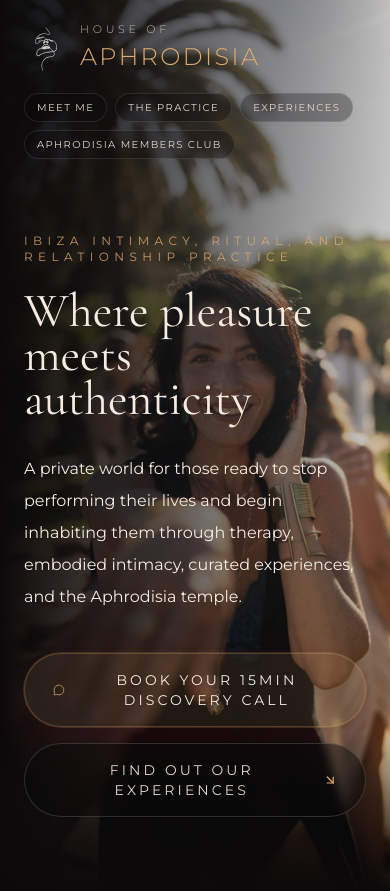
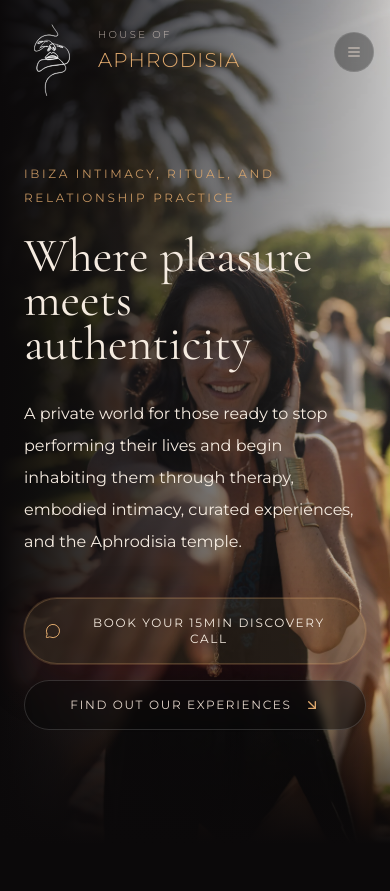
Before and after one commit to zetedi/aphro, a React (Vite) app: page / in a window 390 px wide. After the commit the page ends 844 px from the top, so only its background shows below. Built offline with nearby package versions, Linux system fonts and the light colour scheme.

Commit message:
Responsiveness.

```diff
--- a/src/components/ActionLinks.jsx
+++ b/src/components/ActionLinks.jsx
@@ -5,7 +5,7 @@ export function PrimaryLink({ href, children, icon: Icon = ArrowRight }) {
   return (
     <AppLink
       href={href}
-      className="inline-flex items-center justify-center gap-3 rounded-full border border-gold/25 bg-gold/10 px-5 py-3 text-center text-xs uppercase tracking-[0.2em] text-linen shadow-glow transition duration-500 hover:scale-[1.01] hover:border-gold/45 hover:bg-gold/15"
+      className="inline-flex items-center justify-center gap-3 rounded-full border border-gold/25 bg-gold/10 px-4 py-3 text-center text-[11px] uppercase tracking-[0.14em] text-linen shadow-glow transition duration-500 hover:scale-[1.01] hover:border-gold/45 hover:bg-gold/15 sm:px-5 sm:text-xs sm:tracking-[0.2em]"
     >
       {children}
       <Icon className="h-4 w-4 shrink-0 text-gold" strokeWidth={1.5} />
@@ -17,7 +17,7 @@ export function SecondaryLink({ href, children }) {
   return (
     <AppLink
       href={href}
-      className="inline-flex items-center justify-center gap-3 rounded-full border border-white/15 bg-white/5 px-5 py-3 text-center text-xs uppercase tracking-[0.2em] text-sand transition duration-500 hover:border-gold/35 hover:bg-white/10 hover:text-linen"
+      className="inline-flex items-center justify-center gap-3 rounded-full border border-white/15 bg-white/5 px-4 py-3 text-center text-[11px] uppercase tracking-[0.14em] text-sand transition duration-500 hover:border-gold/35 hover:bg-white/10 hover:text-linen sm:px-5 sm:text-xs sm:tracking-[0.2em]"
     >
       {children}
       <ArrowRight className="h-4 w-4 shrink-0 text-gold/85" strokeWidth={1.5} />
--- a/src/components/AppLink.jsx
+++ b/src/components/AppLink.jsx
@@ -6,11 +6,14 @@ export default function AppLink({
   className,
   target,
   rel,
+  onClick,
   ...props
 }) {
   const external = isExternalHref(href);
 
   const handleClick = (event) => {
+    onClick?.(event);
+
     if (
       external ||
       event.defaultPrevented ||
--- a/src/components/Hero.jsx
+++ b/src/components/Hero.jsx
@@ -24,7 +24,7 @@ export default function Hero() {
           transition={{ duration: 0.9, ease: "easeOut" }}
           className="max-w-4xl"
         >
-          <p className="mb-6 text-xs uppercase tracking-[0.45em] text-gold/85">
+          <p className="mb-6 text-xs uppercase leading-6 tracking-[0.22em] text-gold/85 sm:tracking-[0.45em]">
             Ibiza intimacy, ritual, and relationship practice
           </p>
           <h1 className="max-w-4xl font-display text-5xl leading-[0.92] text-linen sm:text-7xl lg:text-[6.4rem]">
@@ -39,14 +39,14 @@ export default function Hero() {
           <div className="mt-10 flex flex-col gap-4 sm:flex-row sm:items-center">
             <AppLink
               href={whatsappLink}
-              className="group inline-flex items-center justify-center gap-3 rounded-full border border-gold/25 bg-gold/10 px-7 py-4 text-center text-sm uppercase tracking-[0.22em] text-linen shadow-glow transition duration-500 hover:scale-[1.02] hover:border-gold/45 hover:bg-gold/15"
+              className="group inline-flex items-center justify-center gap-3 rounded-full border border-gold/25 bg-gold/10 px-5 py-4 text-center text-xs uppercase tracking-[0.14em] text-linen shadow-glow transition duration-500 hover:scale-[1.02] hover:border-gold/45 hover:bg-gold/15 sm:px-7 sm:text-sm sm:tracking-[0.22em]"
             >
               <MessageCircle className="h-4 w-4 text-gold" strokeWidth={1.5} />
               Book your 15min discovery call
             </AppLink>
             <AppLink
               href="/experiences"
-              className="group inline-flex items-center justify-center gap-3 rounded-full border border-white/15 bg-obsidian/45 px-7 py-4 text-center text-sm uppercase tracking-[0.22em] text-sand backdrop-blur-sm transition duration-500 hover:border-gold/35 hover:bg-white/10 hover:text-linen"
+              className="group inline-flex items-center justify-center gap-3 rounded-full border border-white/15 bg-obsidian/45 px-5 py-4 text-center text-xs uppercase tracking-[0.14em] text-sand backdrop-blur-sm transition duration-500 hover:border-gold/35 hover:bg-white/10 hover:text-linen sm:px-7 sm:text-sm sm:tracking-[0.22em]"
             >
               Find out our Experiences
               <ArrowDownRight className="h-4 w-4 text-gold transition duration-500 group-hover:translate-x-1 group-hover:-translate-y-1" />
--- a/src/components/NavBar.jsx
+++ b/src/components/NavBar.jsx
@@ -1,27 +1,47 @@
+import { useState } from "react";
+import { Menu, X } from "lucide-react";
 import AppLink from "./AppLink";
 import { navItems } from "../content";
 import logoImage from "../../assets/images/logo.svg";
 
 export default function NavBar({ activePath = "/" }) {
+  const [menuOpen, setMenuOpen] = useState(false);
+
   return (
-    <nav className="relative z-10 mx-auto flex w-full max-w-7xl flex-col gap-5 px-6 py-6 sm:px-10 lg:flex-row lg:items-center lg:justify-between">
-      <AppLink href="/" className="flex max-w-sm items-center gap-3">
+    <nav className="relative z-10 mx-auto flex w-full max-w-7xl flex-col gap-4 px-4 py-6 sm:px-10 lg:flex-row lg:items-center lg:justify-between">
+      <div className="flex items-center justify-between gap-4 lg:flex-1">
+        <AppLink href="/" className="flex min-w-0 max-w-sm items-center gap-2.5 sm:gap-3">
           <img
             src={logoImage}
             alt="House of Aphrodisia logo"
-          className="h-11 w-11 shrink-0 object-contain"
+            className="-mb-4 h-[4.5rem] w-[4.5rem] shrink-0 object-contain sm:-mb-5 sm:h-24 sm:w-24"
           />
           <p className="font-sans font-light leading-none text-linen">
-          <span className="block text-[11px] uppercase tracking-[0.34em] text-sand/80">
+            <span className="block text-[10px] uppercase tracking-[0.24em] text-sand/80 sm:text-[11px] sm:tracking-[0.34em]">
               House of
             </span>
-          <span className="mt-1.5 block text-2xl font-light uppercase tracking-[0.1em] text-gold sm:text-[1.7rem]">
+            <span className="mt-1.5 block text-xl font-light uppercase tracking-[0.06em] text-gold sm:text-[1.7rem] sm:tracking-[0.1em]">
               Aphrodisia
             </span>
           </p>
         </AppLink>
 
-      <div className="flex flex-wrap gap-2 sm:gap-2.5">
+        <button
+          type="button"
+          className="inline-flex h-10 w-10 items-center justify-center rounded-full border border-white/10 bg-obsidian/35 text-sand backdrop-blur-sm transition duration-300 hover:border-gold/25 hover:text-linen lg:hidden"
+          aria-label={menuOpen ? "Close menu" : "Open menu"}
+          aria-expanded={menuOpen}
+          onClick={() => setMenuOpen((current) => !current)}
+        >
+          {menuOpen ? (
+            <X className="h-4 w-4" strokeWidth={1.5} />
+          ) : (
+            <Menu className="h-4 w-4" strokeWidth={1.5} />
+          )}
+        </button>
+      </div>
+
+      <div className="hidden flex-wrap gap-2 sm:gap-2.5 lg:flex">
         {navItems.map(({ label, href }) => {
           const active = activePath === href;
 
@@ -40,6 +60,29 @@ export default function NavBar({ activePath = "/" }) {
           );
         })}
       </div>
+
+      {menuOpen ? (
+        <div className="grid gap-2 rounded-[1.25rem] border border-white/10 bg-obsidian/90 p-3 shadow-velvet backdrop-blur-md lg:hidden">
+          {navItems.map(({ label, href }) => {
+            const active = activePath === href;
+
+            return (
+              <AppLink
+                key={label}
+                href={href}
+                className={`rounded-full border px-4 py-2 text-[10px] uppercase tracking-[0.14em] transition duration-300 ${
+                  active
+                    ? "border-gold/25 bg-gold/10 text-linen"
+                    : "border-white/10 bg-white/[0.03] text-sand hover:border-gold/25 hover:text-linen"
+                }`}
+                onClick={() => setMenuOpen(false)}
+              >
+                {label}
+              </AppLink>
+            );
+          })}
+        </div>
+      ) : null}
     </nav>
   );
 }
--- a/src/components/PageShell.jsx
+++ b/src/components/PageShell.jsx
@@ -8,7 +8,7 @@ export default function PageShell({ activePath, children }) {
       animate={{ opacity: 1 }}
       transition={{ duration: 0.55, ease: "easeOut" }}
     >
-      <header className="border-b border-white/10 bg-obsidian/95">
+      <header className="bg-obsidian/95">
         <NavBar activePath={activePath} />
       </header>
       <main className="relative z-10">{children}</main>
--- a/src/components/SectionHeading.jsx
+++ b/src/components/SectionHeading.jsx
@@ -17,10 +17,10 @@ export default function SectionHeading({
       transition={{ duration: 0.7, ease: "easeOut" }}
       className={`mb-12 ${alignmentClass}`}
     >
-      <p className="mb-4 text-xs uppercase tracking-[0.45em] text-gold/80">
+      <p className="mb-4 text-xs uppercase leading-6 tracking-[0.22em] text-gold/80 sm:tracking-[0.45em]">
         {eyebrow}
       </p>
-      <h2 className="font-display text-4xl leading-none text-linen sm:text-5xl">
+      <h2 className="font-display text-3xl leading-[1.02] text-linen sm:text-5xl sm:leading-none">
         {title}
       </h2>
       <p className="mt-5 text-sm leading-7 text-sand/76 sm:text-base">
```
Lines whose indentation alone changed are shown as unchanged.
